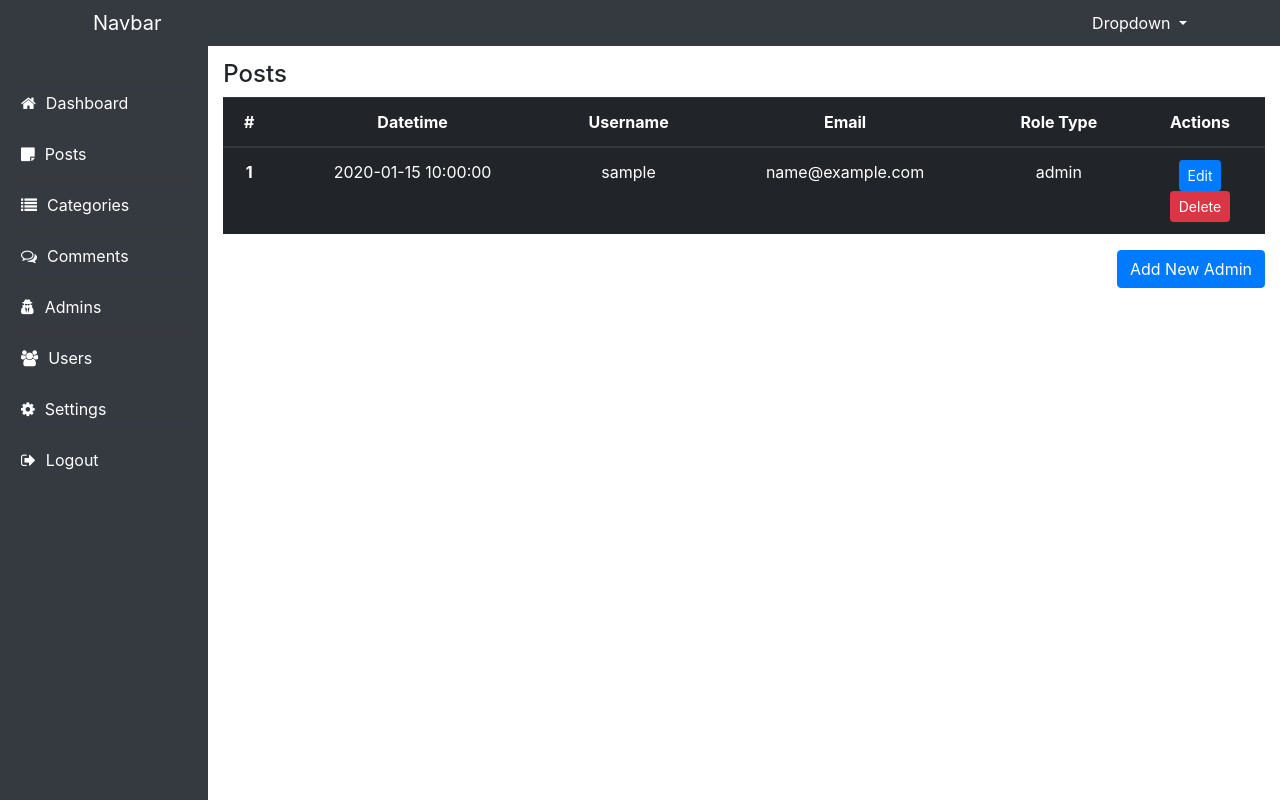
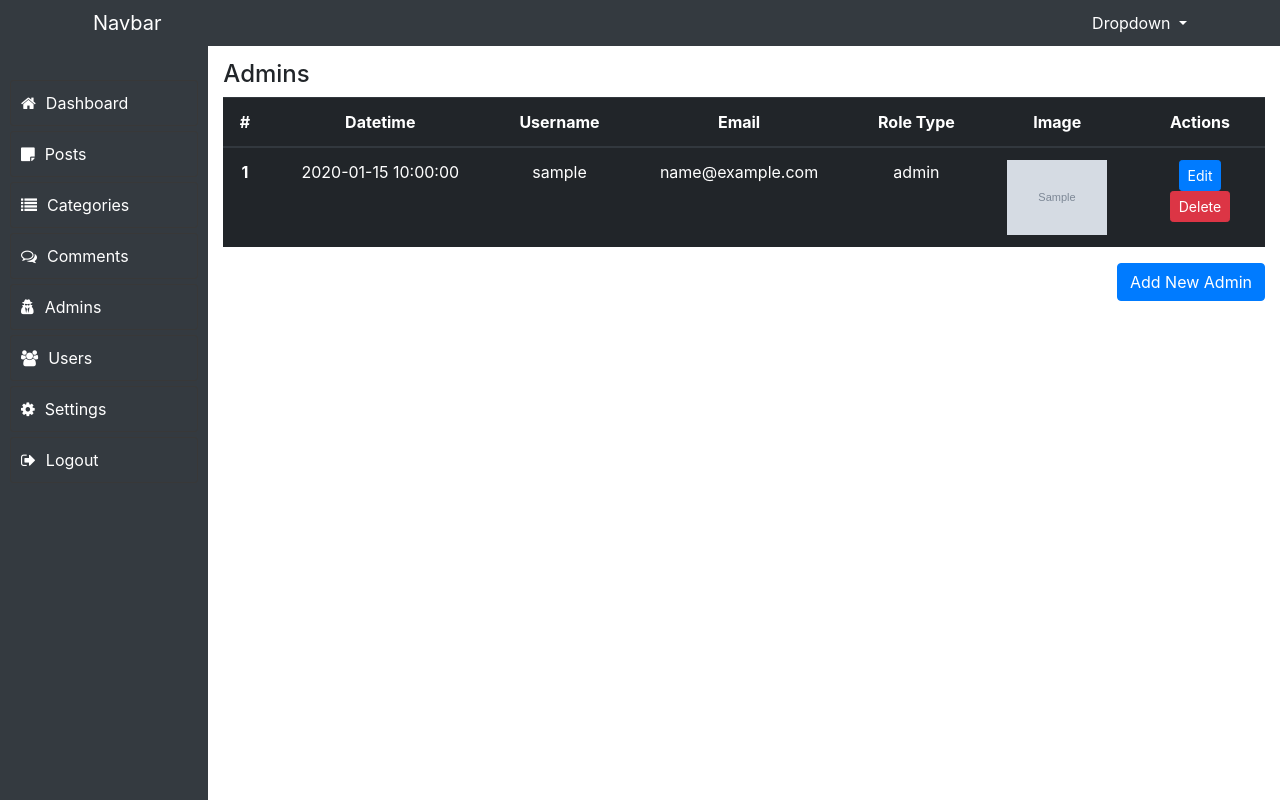
Before and after one commit to Dream-Team-Pro/badrblog, a PHP site: page /admin/admins.php in a window 1280 px wide. Run offline with PHP 8.4, Linux system fonts and the light colour scheme; tables that the repository leaves empty or names only in its code hold one stand-in row (values such as "Sample post"); grey boxes marked "Sample" are stand-in pictures.

Commit message:
Admins Actions

```diff
--- a/admin/admin.php
+++ b/admin/admin.php
@@ -72,7 +72,6 @@
                 $created_by = "";  // Temporary until creating admin
 
                 $image = $_FILES['image'];
-
                 $img_name = $image['name'];
                 $img_tmp = $image['tmp_name'];
                 $img_size = $image['size'];
@@ -105,7 +104,7 @@
                         $updated = update_admin($username, $email, $roletype, $created_by, $id);
 
                     }else {
-                        $updated = update_admin($username, $email, $roletype, $created_by, $image = "", $id);
+                        $updated = update_admin($username, $email, $roletype, $created_by, $img_name, $id);
                     }
                     if($updated) {
 
--- a/admin/admins.php
+++ b/admin/admins.php
@@ -38,7 +38,7 @@
                 ?>
 
 
-                    <h4>Posts</h4>
+                    <h4>Admins</h4>
                     <div class="table-responsive">
                         <table class="table table-hover table-dark">
                         <thead class="text-center">
@@ -48,6 +48,7 @@
                                 <th scope="col">Username</th>
                                 <th scope="col">Email</th>
                                 <th scope="col">Role Type</th>
+                                <th scope="col">Image</th>
                                 <th scope="col">Actions</th>
                             </tr>
                         </thead>
@@ -61,6 +62,12 @@
                                 <td class="text-center"><?php echo $admin['username']; ?></td>
                                 <td class="text-center"><?php echo $admin['email']; ?></td>
                                 <td class="text-center"><?php echo $admin['role_type']; ?></td>
+
+                                <td class="text-center">
+                                    <?php if(! empty($admin['image'])) { ?>
+                                    <img width="100" src="uploads/admins/<?php echo $admin['image'] ?>" alt="admin Banner">
+                                    <?php }else { echo "No Image"; } ?>
+                                </td>
 
                                 <td class="action-links text-center">
                                     <a href="admin.php?id=<?php echo $admin['id']; ?>" class="btn btn-primary btn-sm">Edit</a>
```
Also changed, not shown: admin/uploads/admins/شعار كاشير.png (added), admin/uploads/admins/شعار كاشير3.png (added), admin/uploads/admins/شعار كاشير6.png (added), admin/uploads/admins/لوجو كاشير.jpg (added).
